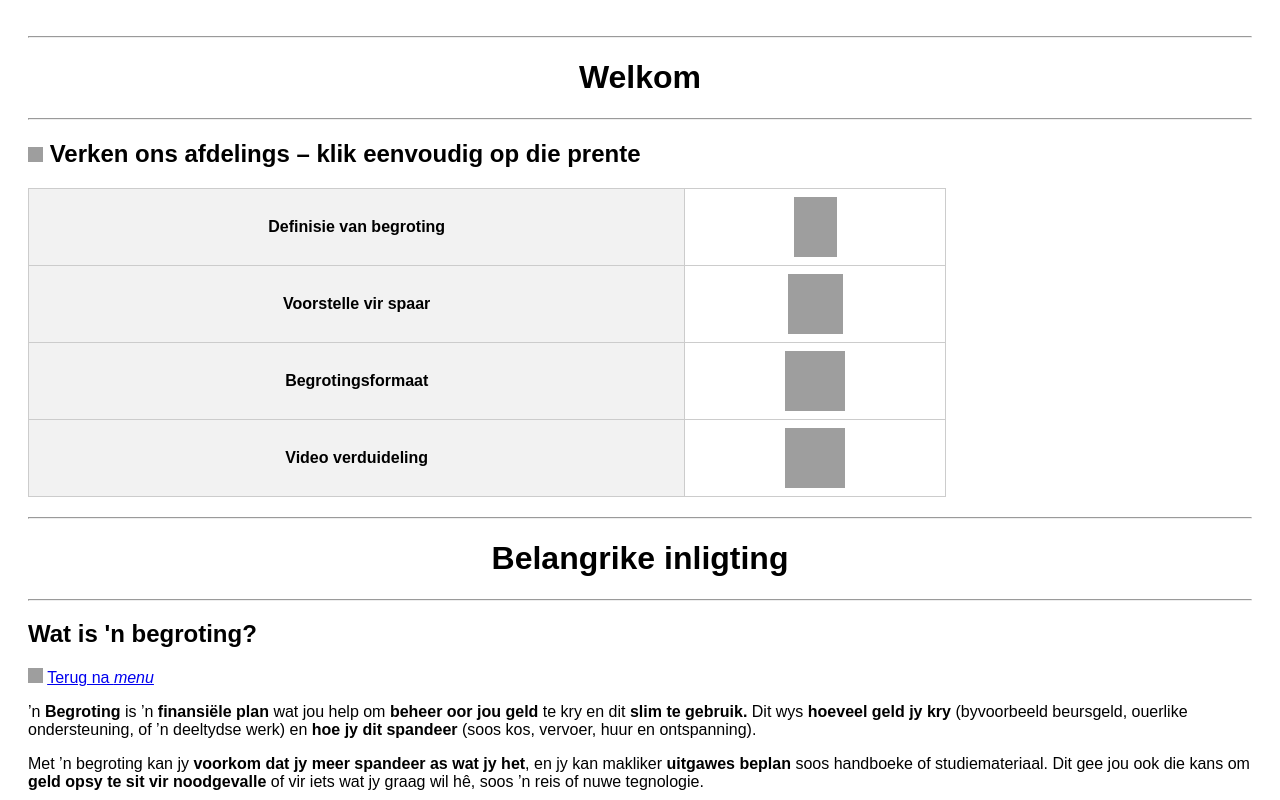
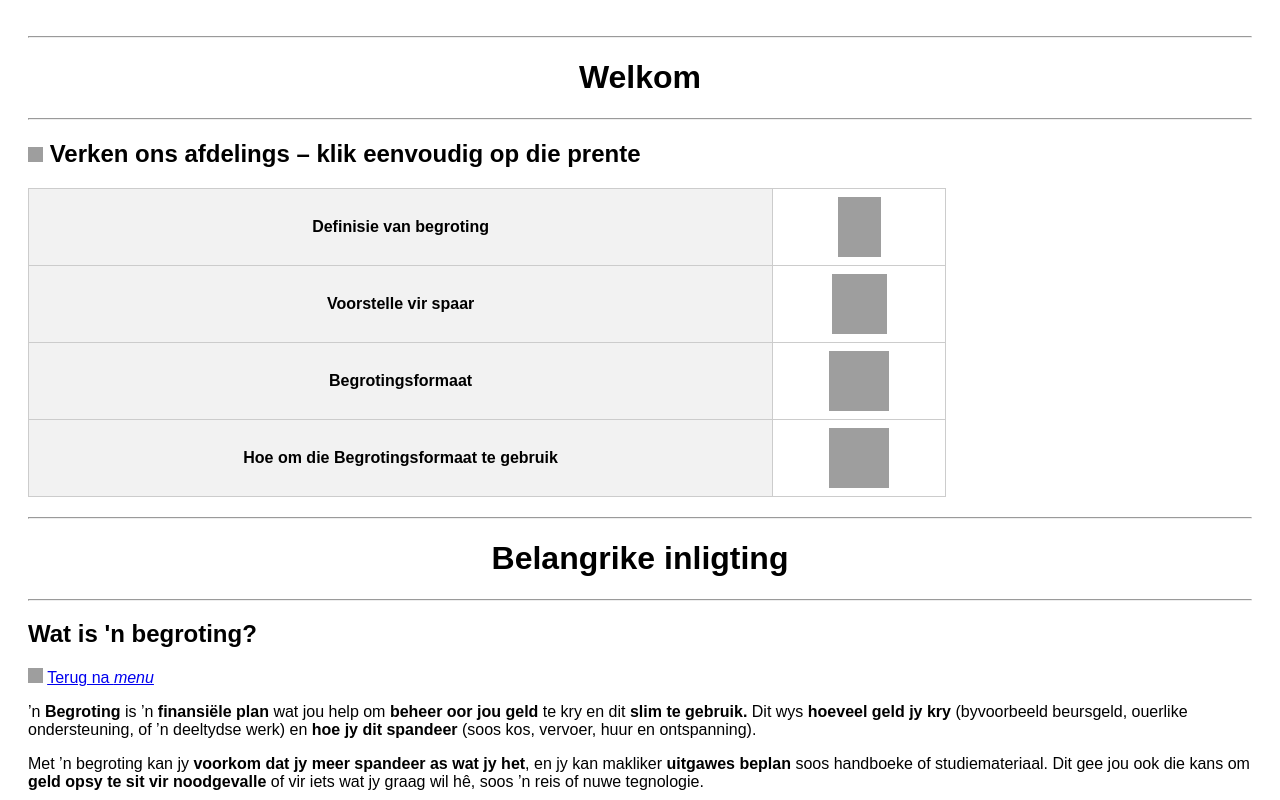
Before and after one commit to karlahattingh0407/my-website, a plain HTML site: page index.html in a window 1280 px wide. Shown: the top 800 px of the page. Drawn offline with Linux system fonts and the light colour scheme; grey boxes are pictures that could not be loaded.

Commit message:
Update index.html

```diff
--- a/index.html
+++ b/index.html
@@ -47,8 +47,8 @@
 		</tr>
 
 		<tr>
-			<th>Video verduideling</th>
-			<td> <a href = "Video.mp4" target="_blank"> <img src = "https://i.imgur.com/TXsA3hB.png" height = "60" width = "60" alt = "Video"/> </a> </td>
+			<th>Hoe om die Begrotingsformaat te gebruik</th>
+			<td> <a href = "Hoe om die Begrotingsformaat te gebruik.pdf" target="_blank"> <img src = "https://i.imgur.com/9fl8QYz.png" height = "60" width = "60" alt = "PDF verduideliking"/> </a> </td>
 		</tr>
 
 	</table>
```
